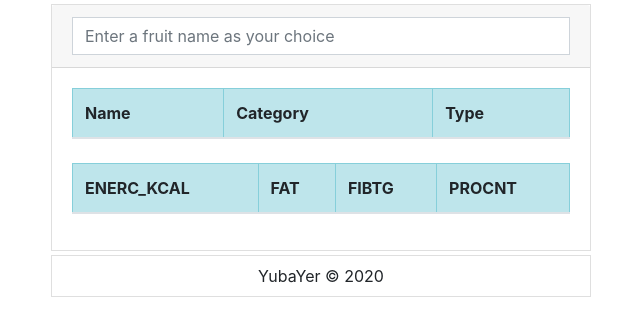
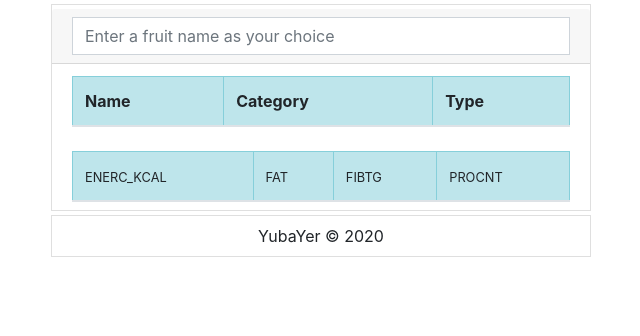
Before and after one commit to jobayer637/fruitsEvaluation, a plain HTML site: page index.html in a window 1280 px wide. Shown: the whole page, without its empty margins (34-674 px from the left). Drawn offline with nearby package versions, Linux system fonts and the light colour scheme; no server answers.

Commit message:
fruit-evaluation

```diff
--- a/index.html
+++ b/index.html
@@ -4,7 +4,7 @@
 <head>
     <meta charset="UTF-8">
     <meta name="viewport" content="width=device-width, initial-scale=1.0">
-    <title>Foods</title>
+    <title>Foods || YubaYer</title>
     <link rel="stylesheet" href="https://stackpath.bootstrapcdn.com/bootstrap/4.5.2/css/bootstrap.min.css"
         integrity="sha384-JcKb8q3iqJ61gNV9KGb8thSsNjpSL0n8PARn9HuZOnIxN0hoP+VmmDGMN5t9UJ0Z" crossorigin="anonymous">
     <style>
@@ -15,14 +15,14 @@
 <body>
 
     <div class="container mt-1">
-        <div class="row">
+        <div class="row no-guttrs">
             <div class="col-md-6">
-                <div class="card rounded-0">
-                    <div class="card-header">
+                <div class="card rounded-0 mx-0 px-0">
+                    <div class="card-header py-2 my-1">
                         <input class="form-control rounded-0" type="text" id="search"
                             placeholder="Enter a fruit name as your choice">
                     </div>
-                    <div class="card-body">
+                    <div class="card-body my-1 py-1 mx-0 px-0`">
                         <table class="table table-bordered m-0 p-0">
                             <thead class="">
                                 <tr class="table-info">
@@ -36,13 +36,13 @@
                             </tbody>
                         </table>
                         <img class="card-img rounded-0" src="" alt="" id="img" height="" width="">
-                        <table class="table table-bordered">
+                        <table class="table table-bordered p-0 m-0">
                             <thead>
                                 <tr class="table-info">
-                                    <th scope="col">ENERC_KCAL</th>
-                                    <th scope="col">FAT</th>
-                                    <th scope="col">FIBTG</th>
-                                    <th scope="col">PROCNT</th>
+                                    <th scope="col"><small>ENERC_KCAL</small></th>
+                                    <th scope="col"><small>FAT</small></th>
+                                    <th scope="col"><small>FIBTG</small></th>
+                                    <th scope="col"><small>PROCNT</small></th>
                                 </tr>
                             </thead>
                             <tbody id="nutr">
```
